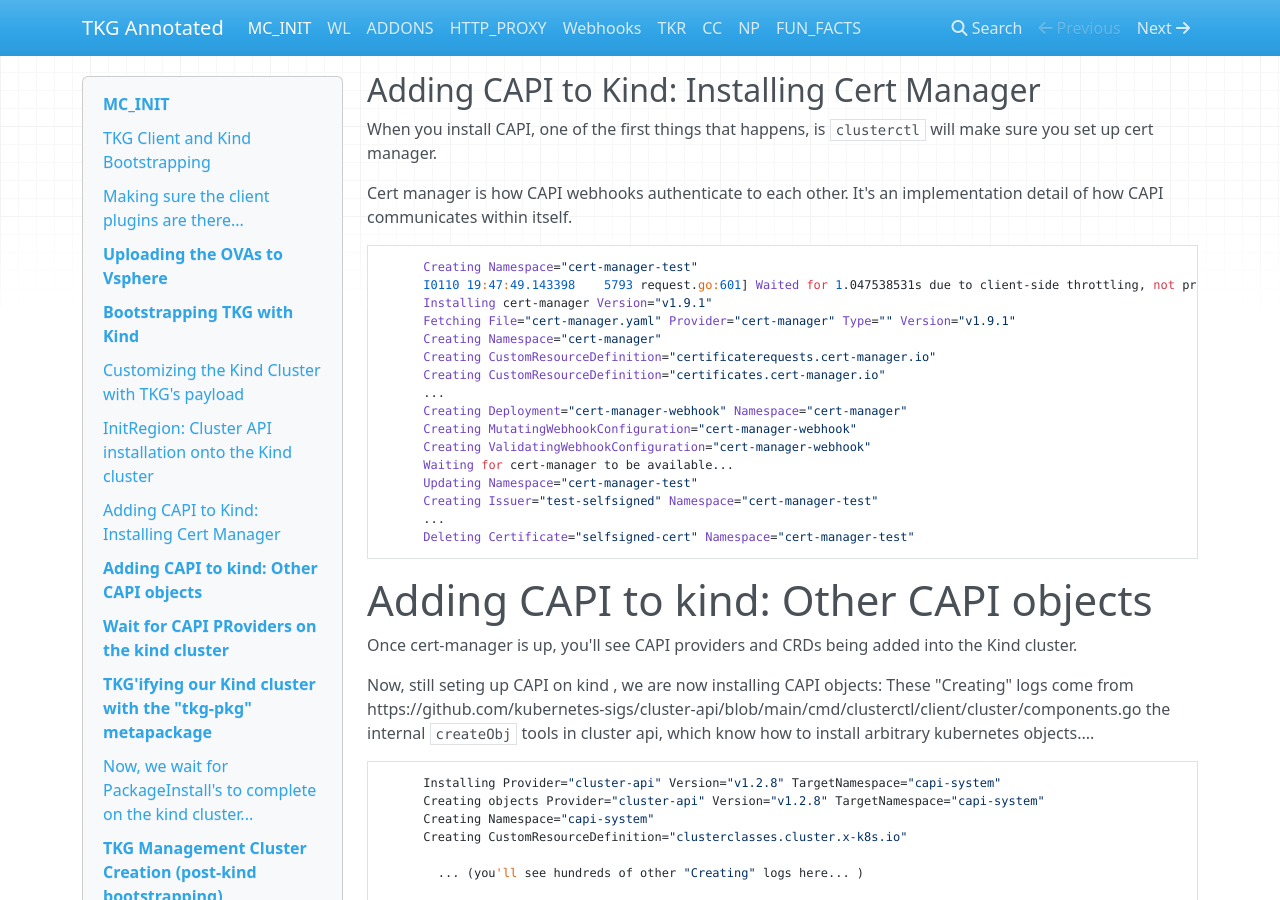
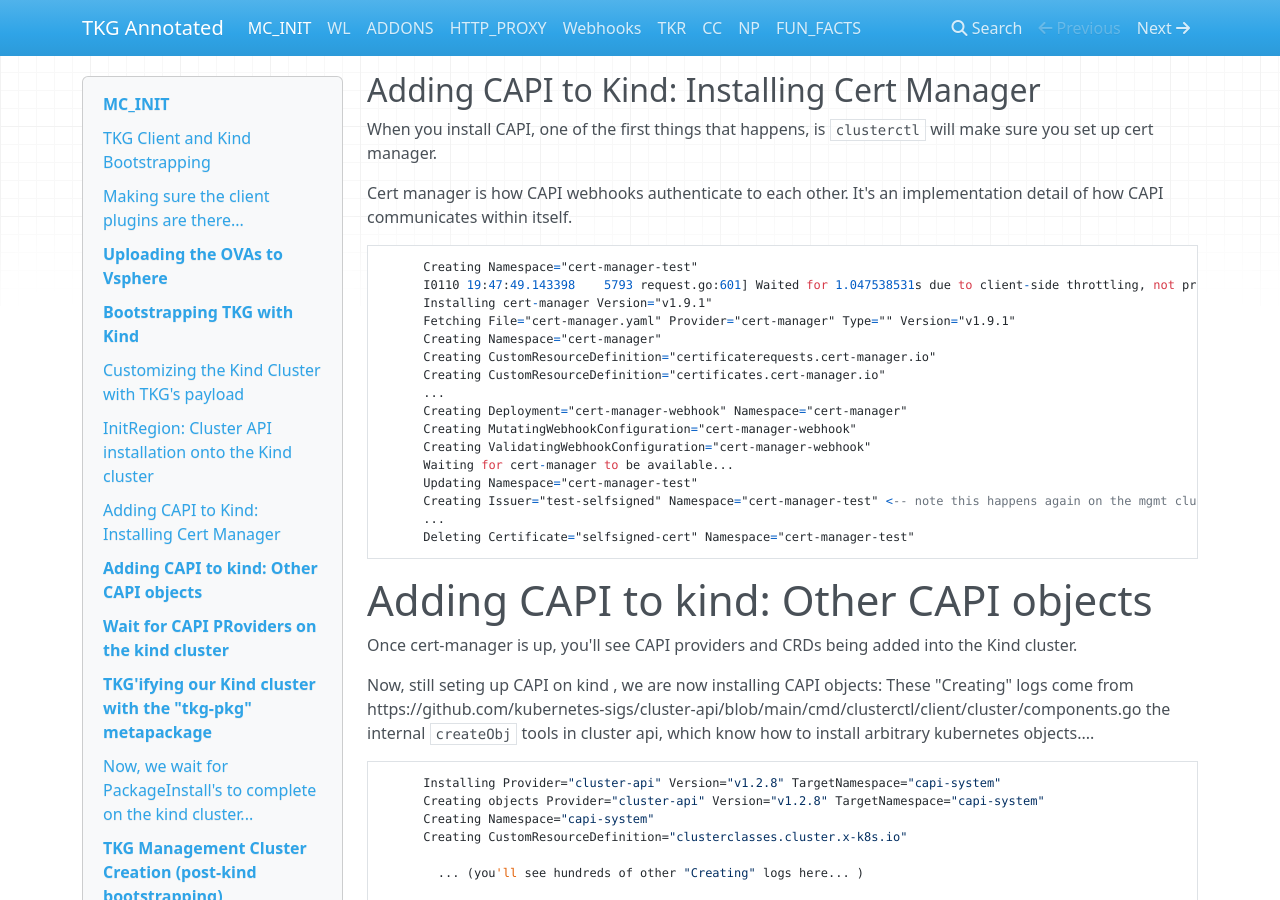
Before and after one commit to jayunit100/tanzu-install-annotated, an MkDocs documentation site: the page built from docs/index.md, in a window 1280 px wide and 900 px high, scrolled down 5614 px. Built offline with MkDocs 1.6.1, drawn with Linux system fonts in a browser that asks for light colours; nearby versions of some CDN libraries.

Commit message:
Update index.md

````diff
--- a/docs/index.md
+++ b/docs/index.md
@@ -313,7 +313,7 @@
       Creating ValidatingWebhookConfiguration="cert-manager-webhook"
       Waiting for cert-manager to be available...
       Updating Namespace="cert-manager-test"
-      Creating Issuer="test-selfsigned" Namespace="cert-manager-test"
+      Creating Issuer="test-selfsigned" Namespace="cert-manager-test" <-- note this happens again on the mgmt cluster, sometimes takes a while though?
       ...
       Deleting Certificate="selfsigned-cert" Namespace="cert-manager-test"
 ```
````
